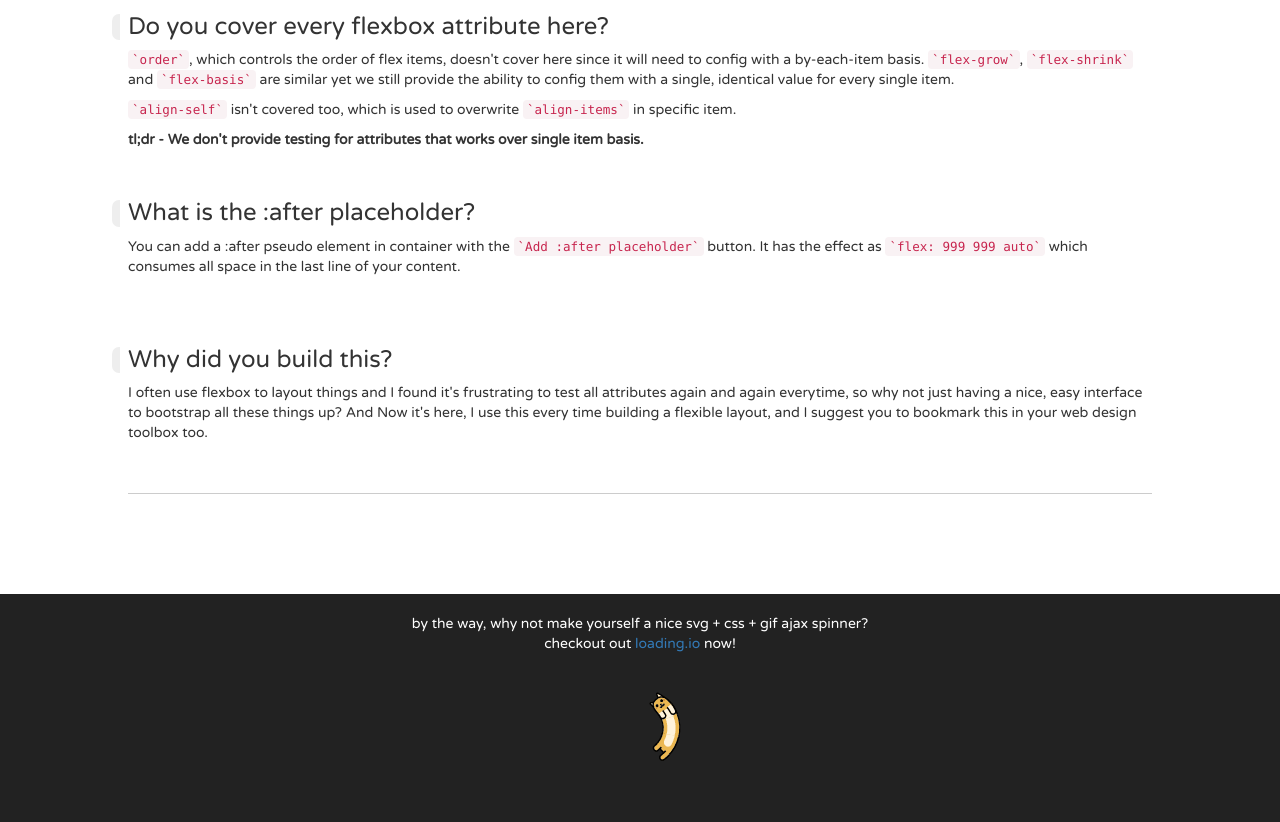
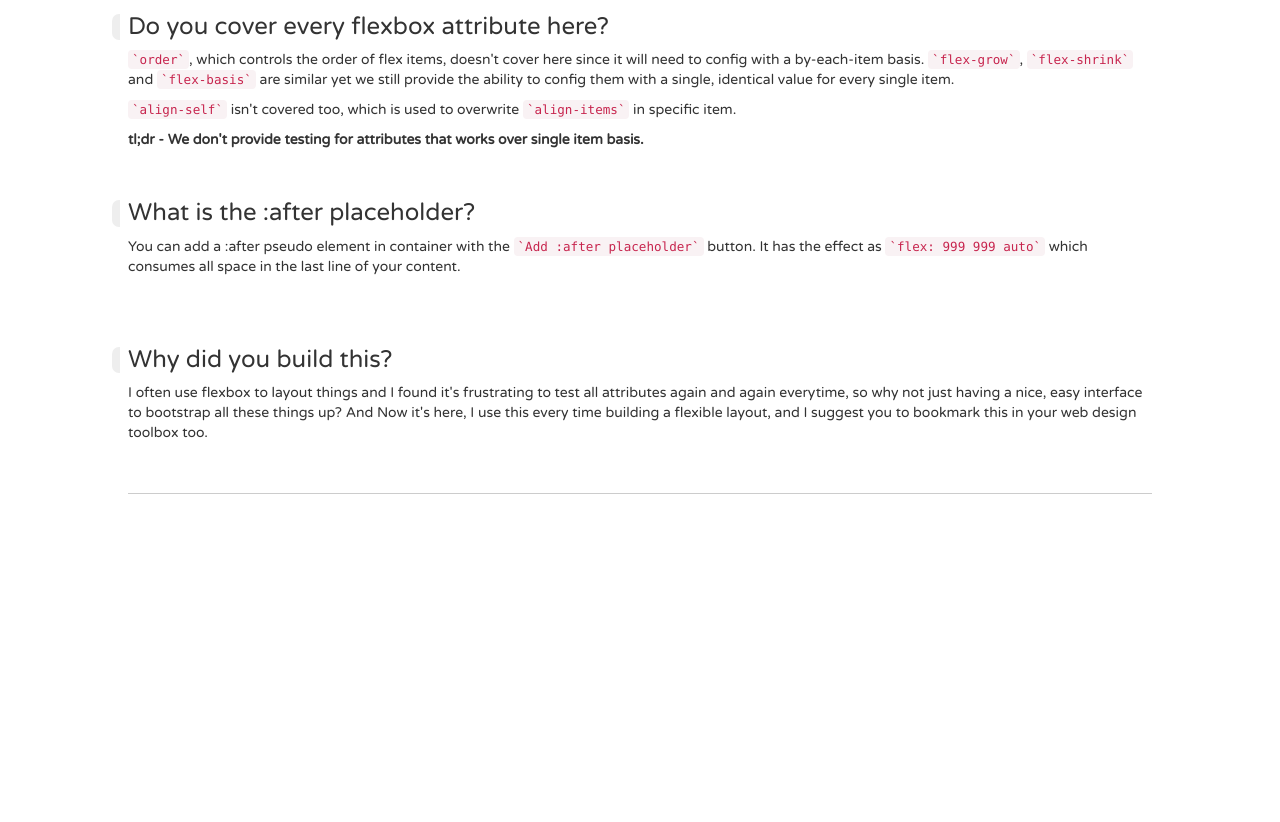
Before and after one commit to zbryikt/flexbox, a website: page index.jade in a window 1280 px wide. Shown: the part 1280-2102 px from the top of the page. After the commit the page ends 1874 px from the top, so only its background shows below. Drawn offline with nearby package versions, Linux system fonts and the light colour scheme; files that its build step writes are made by us from their sources; a script that the page names is missing.

Commit message:
temporarily remove footer

```diff
--- a/index.jade
+++ b/index.jade
@@ -208,7 +208,7 @@ html(lang="en")
       (d.head || d.body).appendChild(s);
       })();
 
-    .footer
+    //-.footer
       .text-center by the way, why not make yourself a nice svg + css + gif ajax spinner?
       .text-center checkout out #[a(href="http://loading.io",target="_blank") loading.io] now!
       .text-center: a(href="http://loading.io",target="_blank"): img(src="img/animal.gif")
```
Also changed, not shown: index.html.
